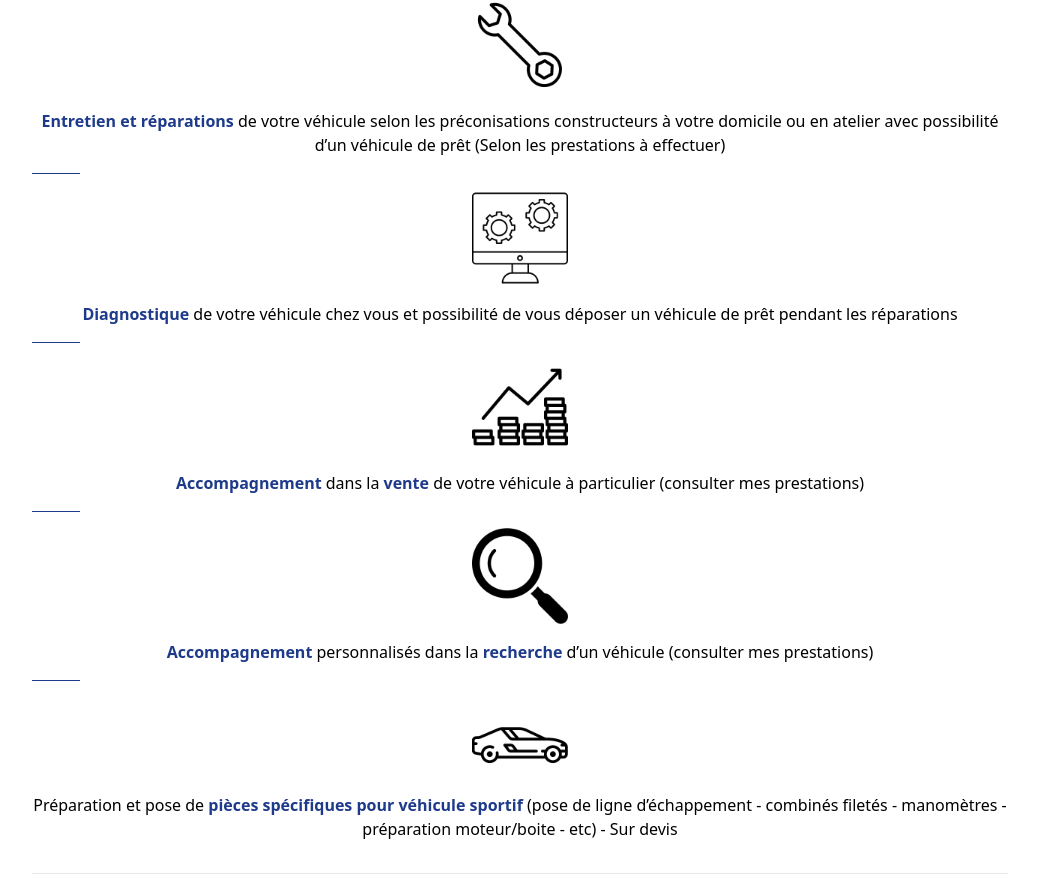
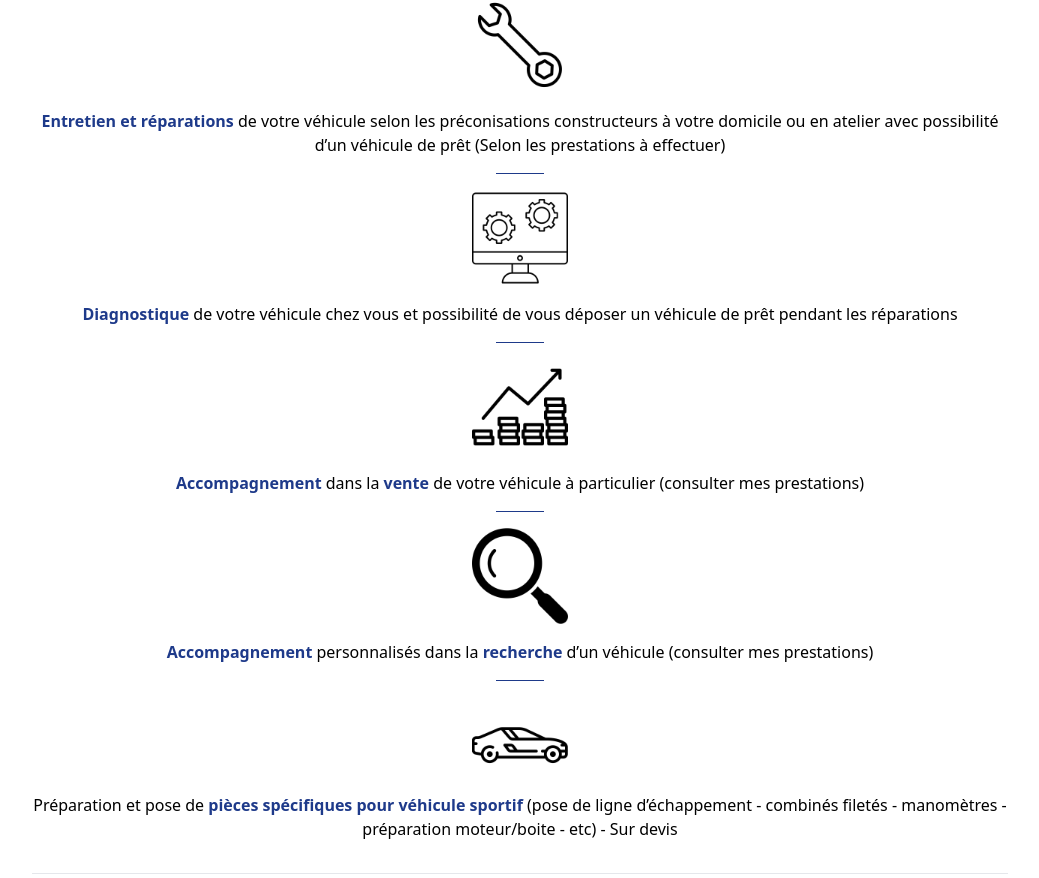
Before and after one commit to BriceJuhel/carva, a Next.js app: page / in a window 1280 px wide. Shown: the part 961-1839 px from the top of the page, without its empty margins (120-1159 px from the left). Built offline with nearby package versions, Linux system fonts and the light colour scheme.

Commit message:
ajustement séparation en version PC

```diff
--- a/components/Activities.tsx
+++ b/components/Activities.tsx
@@ -21,7 +21,7 @@ const Activities = () => {
           </div>
         </div>
 
-        <div className="mx-auto mt-4 grid w-12 max-w-2xl grid-cols-1 gap-x-8 gap-y-16 border-t border-blue-900 pt-4 lg:mx-0 lg:max-w-none md:grid-cols-2"></div>
+        <div className="mx-auto mt-4 grid w-12 max-w-2xl grid-cols-1 gap-x-8 gap-y-16 border-t border-blue-900 pt-4 lg:max-w-none md:grid-cols-2"></div>
 
         <div className="">
         <div className="flex justify-center">
@@ -36,7 +36,7 @@ const Activities = () => {
           </div>
         </div>
 
-        <div className="mx-auto mt-4 grid w-12 max-w-2xl grid-cols-1 gap-x-8 gap-y-16 border-t border-blue-900 pt-4 lg:mx-0 lg:max-w-none md:grid-cols-2"></div>
+        <div className="mx-auto mt-4 grid w-12 max-w-2xl grid-cols-1 gap-x-8 gap-y-16 border-t border-blue-900 pt-4 lg:max-w-none md:grid-cols-2"></div>
 
         <div className="">
         <div className="flex justify-center">
@@ -50,7 +50,7 @@ const Activities = () => {
           </div>
         </div>
 
-        <div className="mx-auto mt-4 grid w-12 max-w-2xl grid-cols-1 gap-x-8 gap-y-16 border-t border-blue-900 pt-4 lg:mx-0 lg:max-w-none md:grid-cols-2"></div>
+        <div className="mx-auto mt-4 grid w-12 max-w-2xl grid-cols-1 gap-x-8 gap-y-16 border-t border-blue-900 pt-4 lg:max-w-none md:grid-cols-2"></div>
 
         <div className="">
           <div className="flex justify-center">
@@ -65,7 +65,7 @@ const Activities = () => {
           </div>
         </div>
 
-        <div className="mx-auto mt-4 grid w-12 max-w-2xl grid-cols-1 gap-x-8 gap-y-16 border-t border-blue-900 pt-4 lg:mx-0 lg:max-w-none md:grid-cols-2"></div>
+        <div className="mx-auto mt-4 grid w-12 max-w-2xl grid-cols-1 gap-x-8 gap-y-16 border-t border-blue-900 pt-4 lg:max-w-none md:grid-cols-2"></div>
 
       <div className="">
         <div className="flex justify-center">
@@ -81,7 +81,7 @@ const Activities = () => {
         </div>
       </div>
 
-      <div className="mx-auto mt-8 grid max-w-2xl grid-cols-1 gap-x-8 gap-y-16 border-t border-gray-200 pt-4 lg:mx-0 lg:max-w-none md:grid-cols-2"></div>
+      <div className="mx-auto mt-8 grid max-w-2xl grid-cols-1 gap-x-8 gap-y-16 border-t border-gray-200 pt-4 lg:max-w-none md:grid-cols-2"></div>
 
       </section>
 
```
